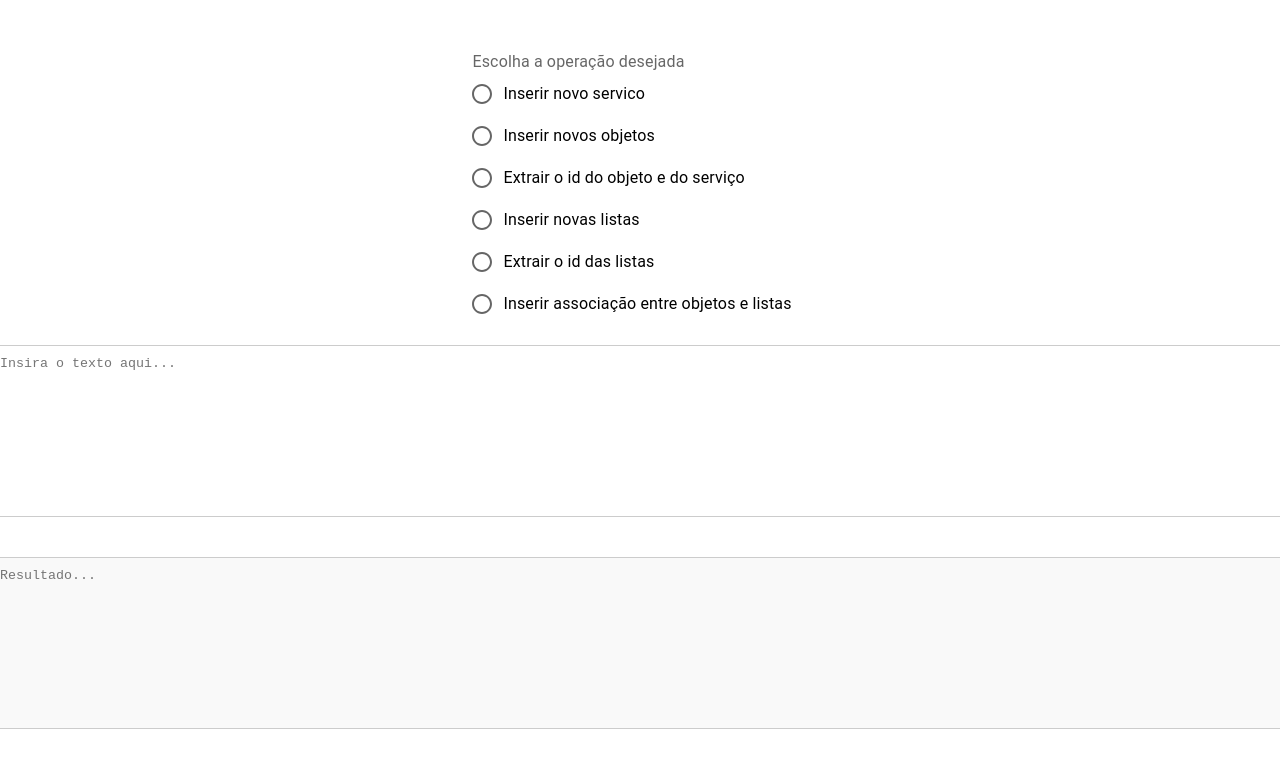
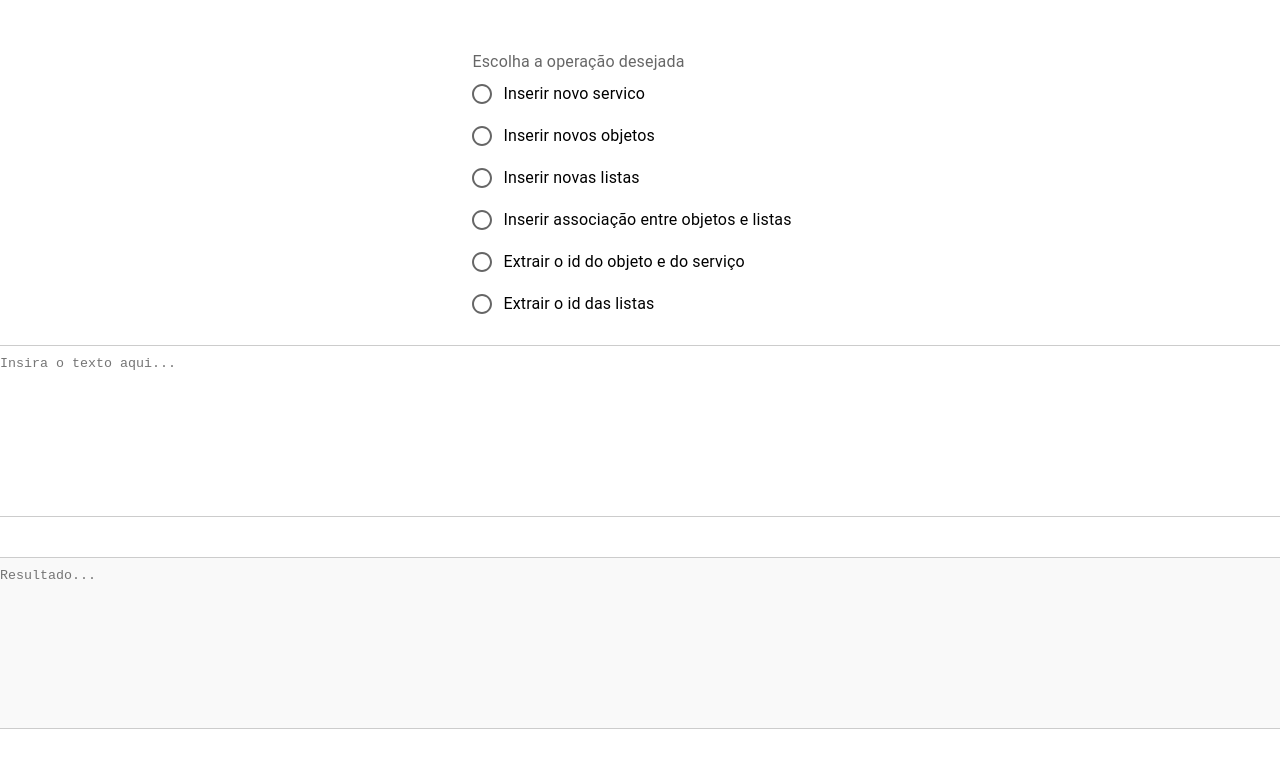
Before and after one commit to 10diieggos/sistema_gestao_entregas, a React (Create React App) app in the folder frontend/: page /sqlconstrutor in a window 1280 px wide. Shown: the top 768 px of the page. Built offline with nearby package versions, Linux system fonts and the light colour scheme.

Commit message:
Reordenando as opções de operacao

```diff
--- a/frontend/src/components/sqlconstrutor/Formulario.js
+++ b/frontend/src/components/sqlconstrutor/Formulario.js
@@ -84,10 +84,10 @@ class Formulario extends React.Component {
           >
             <FormControlLabel value="insere_servico" control={<Radio />} label="Inserir novo servico" />
             <FormControlLabel value="insere_novos_objetos" control={<Radio />} label="Inserir novos objetos" />
+            <FormControlLabel value="insere_listas" control={<Radio />} label="Inserir novas listas" />
+            <FormControlLabel value="associar_objetos_listas" control={<Radio />} label="Inserir associação entre objetos e listas" />
             <FormControlLabel value="select_ids_objeto_servico" control={<Radio />} label="Extrair o id do objeto e do serviço" />
-            <FormControlLabel value="insere_listas" control={<Radio />} label="Inserir novas listas" />
             <FormControlLabel value="select_id_listas" control={<Radio />} label="Extrair o id das listas" />
-            <FormControlLabel value="associar_objetos_listas" control={<Radio />} label="Inserir associação entre objetos e listas" />
           </RadioGroup>
         </FormControl>
 
```
